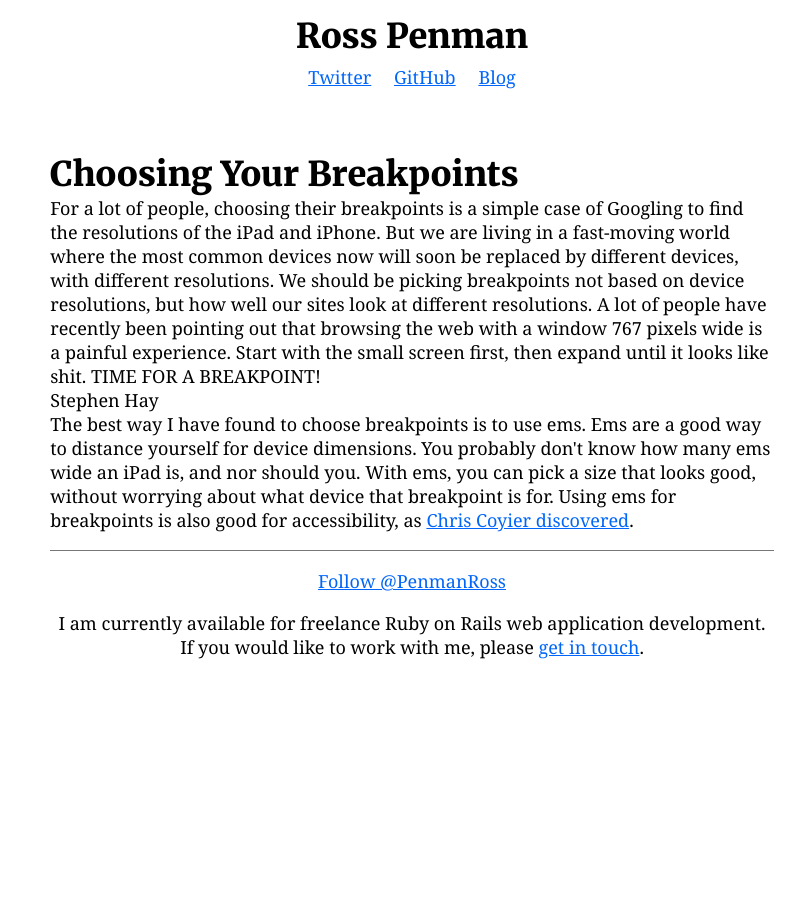
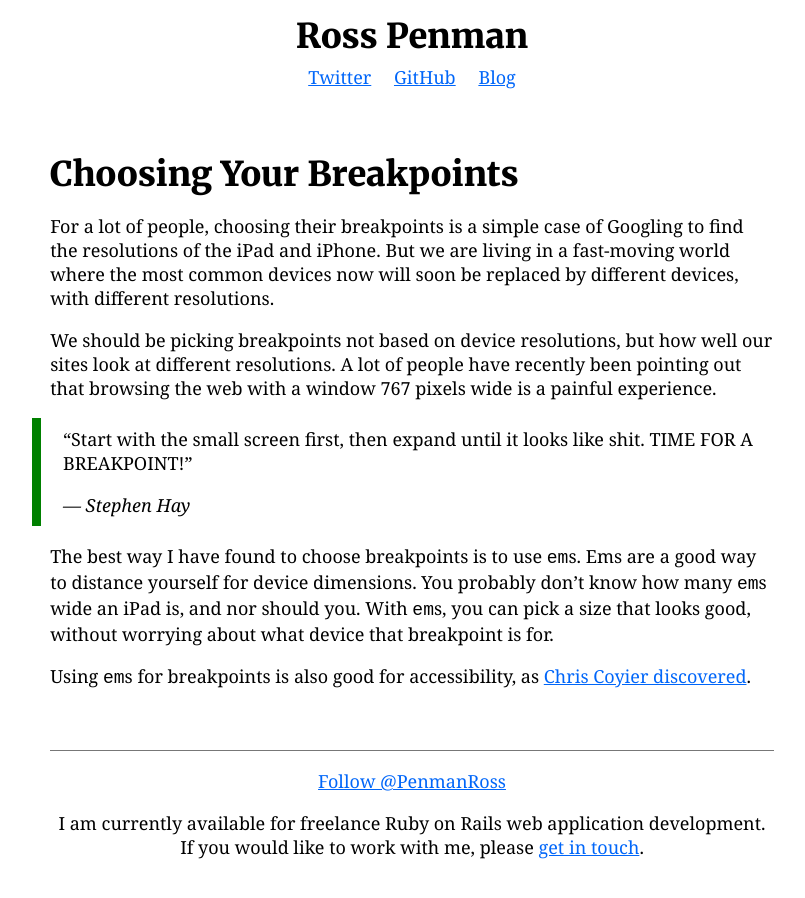
Before and after one commit to hyl/penman.github.io, a Jekyll site: the page built from _posts/2013-01-16-choosing-your-breakpoints.md, in a window 1280 px wide, cut to the strip 184-1087 px from the top of the page. Shown: the top 898 px of the strip, without its empty margins (228-1033 px from the left). Built offline with Jekyll 4.4.1, drawn with Linux system fonts in a browser that asks for light colours; Markdown is read by kramdown in place of the engine named in the settings; comment, search, counter and statistics services are not loaded; before the commit the page ends 900 px from its top, so only the background shows below that.

Commit message:
Converted "Choosing your Breakpoints" to Markdown and added quote CSS.

```diff
--- a/_posts/2013-01-16-choosing-your-breakpoints.html
+++ /dev/null
@@ -1,14 +0,0 @@
----
-layout: default
-title: Choosing Your Breakpoints
----
-For a lot of people, choosing their breakpoints is a simple case of Googling to find the resolutions of the iPad and iPhone. But we are living in a fast-moving world where the most common devices now will soon be replaced by different devices, with different resolutions.
-
-We should be picking breakpoints not based on device resolutions, but how well our sites look at different resolutions. A lot of people have recently been pointing out that browsing the web with a window 767 pixels wide is a painful experience.
-
-<q>Start with the small screen first, then expand until it looks like shit. TIME FOR A BREAKPOINT!</q>
-<address>Stephen Hay</address>
-
-The best way I have found to choose breakpoints is to use ems. Ems are a good way to distance yourself for device dimensions. You probably don't know how many ems wide an iPad is, and nor should you. With ems, you can pick a size that looks good, without worrying about what device that breakpoint is for.
-
-Using ems for breakpoints is also good for accessibility, as <a href="http://css-tricks.com/zooming-squishes/">Chris Coyier discovered</a>.
--- /dev/null
+++ b/_posts/2013-01-16-choosing-your-breakpoints.md
@@ -0,0 +1,14 @@
+---
+layout: default
+title: Choosing Your Breakpoints
+---
+For a lot of people, choosing their breakpoints is a simple case of Googling to find the resolutions of the iPad and iPhone. But we are living in a fast-moving world where the most common devices now will soon be replaced by different devices, with different resolutions.
+
+We should be picking breakpoints not based on device resolutions, but how well our sites look at different resolutions. A lot of people have recently been pointing out that browsing the web with a window 767 pixels wide is a painful experience.
+
+> Start with the small screen first, then expand until it looks like shit. TIME FOR A BREAKPOINT!
+<address>Stephen Hay</address>
+
+The best way I have found to choose breakpoints is to use `em`s. Ems are a good way to distance yourself for device dimensions. You probably don't know how many `em`s wide an iPad is, and nor should you. With `em`s, you can pick a size that looks good, without worrying about what device that breakpoint is for.
+
+Using `em`s for breakpoints is also good for accessibility, as [Chris Coyier discovered](http://css-tricks.com/zooming-squishes/).
--- a/css/styles.css
+++ b/css/styles.css
@@ -1,3 +1,4 @@
+@charset "UTF-8";
 /* line 17, ../../.rbenv/versions/2.1.0/lib/ruby/gems/2.1.0/gems/compass-0.12.2/frameworks/compass/stylesheets/compass/reset/_utilities.scss */
 html, body, div, span, applet, object, iframe,
 h1, h2, h3, h4, h5, h6, p, blockquote, pre,
@@ -696,3 +697,52 @@ header h1 a:hover, header h1 a:focus {
 pre {
   padding-left: 1.5em;
 }
+
+/* line 251, ../_sass/styles.scss */
+blockquote {
+  margin-top: 0.5em;
+  padding-top: 0.5em;
+}
+/* line 259, ../_sass/styles.scss */
+blockquote > :first-child {
+  margin-top: 0;
+}
+/* line 262, ../_sass/styles.scss */
+blockquote > :first-child:before {
+  content: "“";
+}
+/* line 267, ../_sass/styles.scss */
+blockquote > :last-child {
+  margin-bottom: 0;
+}
+/* line 270, ../_sass/styles.scss */
+blockquote > :last-child:after {
+  content: "”";
+}
+/* line 275, ../_sass/styles.scss */
+blockquote, blockquote + address {
+  padding-left: 3%;
+  border-left: 0.5em solid green;
+}
+@media (min-width: 750px) {
+  /* line 275, ../_sass/styles.scss */
+  blockquote, blockquote + address {
+    margin-left: -1em;
+  }
+}
+/* line 284, ../_sass/styles.scss */
+blockquote + address {
+  font-style: italic;
+  padding-top: 1em;
+  padding-bottom: 0.5em;
+  margin-bottom: 0.5em;
+}
+/* line 290, ../_sass/styles.scss */
+blockquote + address:before {
+  content: "— ";
+}
+
+/* line 296, ../_sass/styles.scss */
+address {
+  font-style: italic;
+}
```
Also changed, not shown: _sass/styles.scss (+49 -0 lines).
